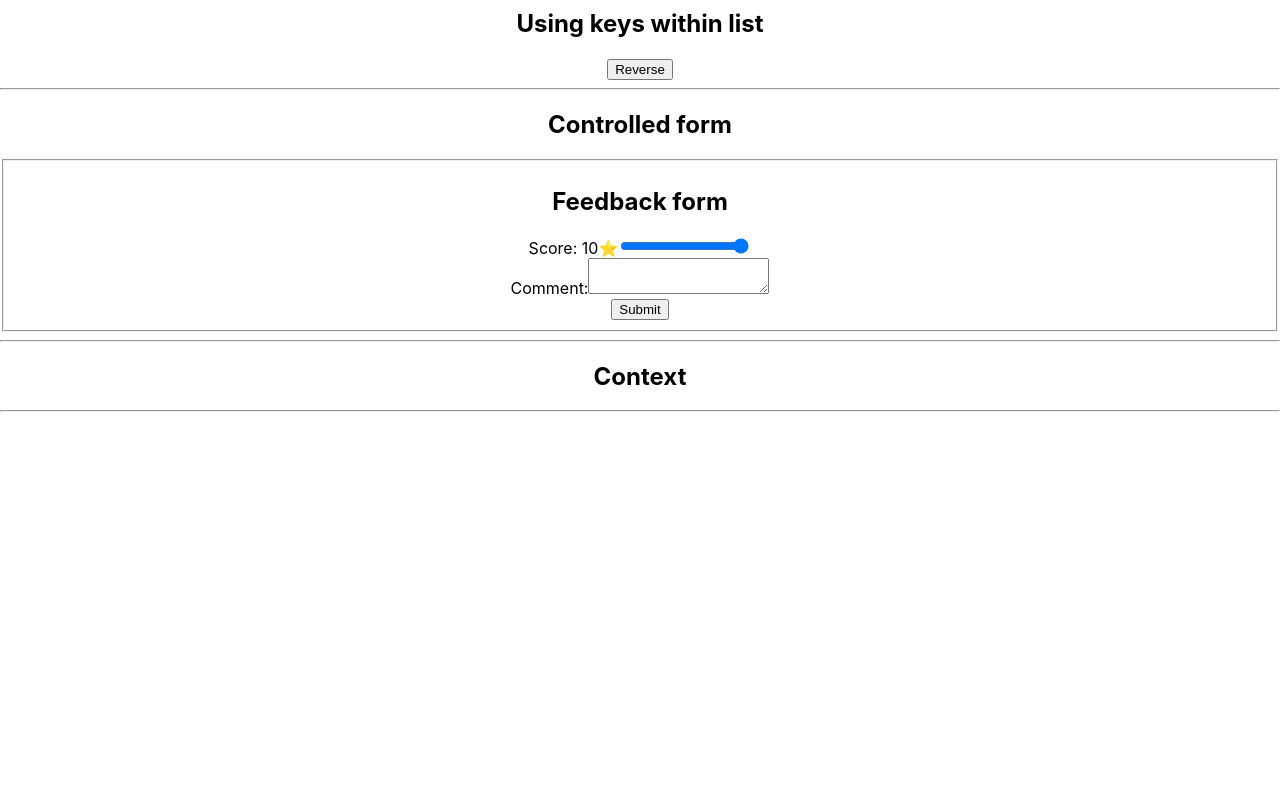
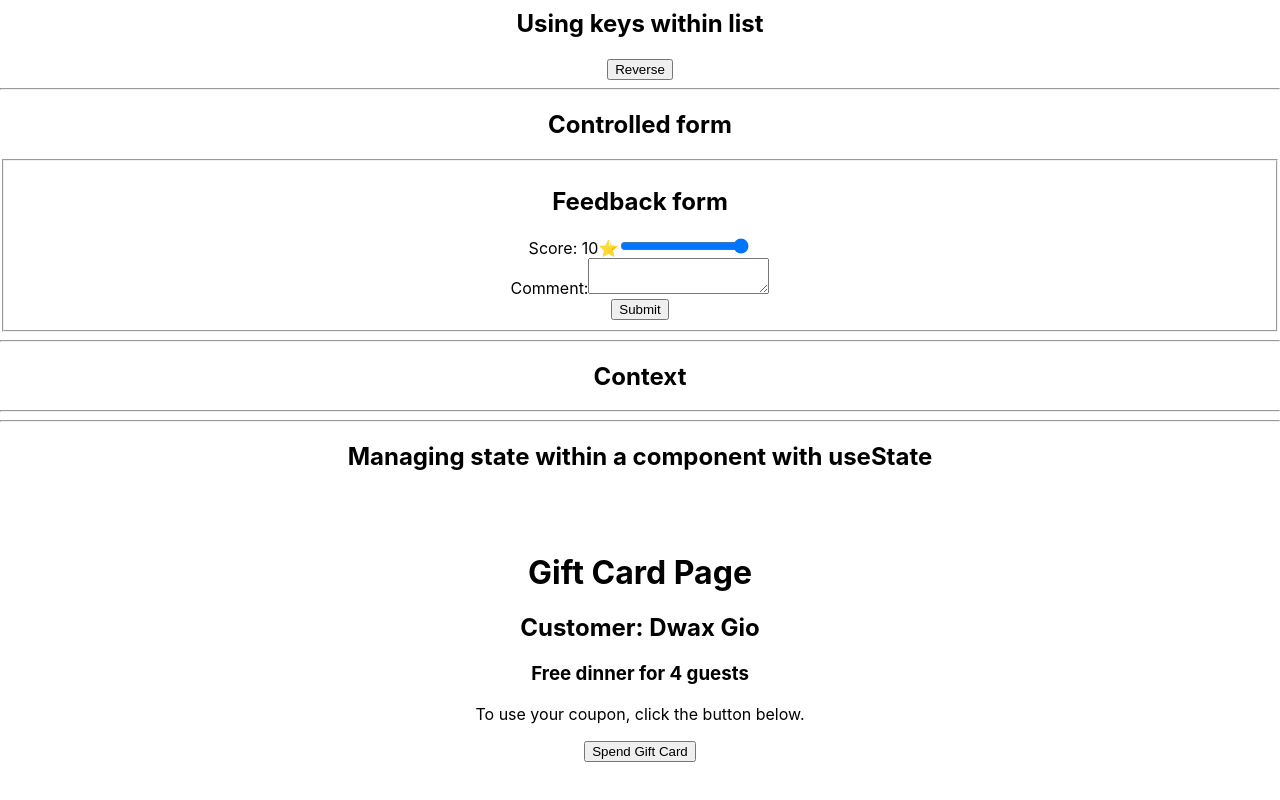
Before and after one commit to dwaxgio/meta-react-core, a React (Create React App) app: page /modulee in a window 1280 px wide. Shown: the part 662-1462 px from the top of the page. Before the commit the page ends 1082 px from the top, so only its background shows below. Built offline with nearby package versions, Linux system fonts and the light colour scheme.

Commit message:
Managing state within a component with useState

```diff
--- /dev/null
+++ b/src/components/UseStateHookManagingStateWithinComponent.js
@@ -0,0 +1,38 @@
+import { useState } from "react";
+
+const UseStateHookManagingStateWithinComponent = () => {
+  const [giftCard, setGiftCard] = useState({
+    firstName: "Dwax",
+    lastName: "Gio",
+    text: "Free dinner for 4 guests",
+    valid: true,
+    instructions: "To use your coupon, click the button below.",
+  });
+
+  function spendGiftCard() {
+    setGiftCard((prevState) => {
+      return {
+        ...prevState,
+        text: "Your coupon has been used",
+        valid: false,
+        instructions: "Please visit our restaurant to renew your gift card",
+      };
+    });
+  }
+
+  return (
+    <div style={{ padding: "40px" }}>
+      <h1>Gift Card Page</h1>
+      <h2>
+        Customer: {giftCard.firstName} {giftCard.lastName}
+      </h2>
+      <h3>{giftCard.text}</h3>
+      <p>{giftCard.instructions}</p>
+      {giftCard.valid && (
+        <button onClick={spendGiftCard}>Spend Gift Card</button>
+      )}
+    </div>
+  );
+};
+
+export default UseStateHookManagingStateWithinComponent;
--- a/src/pages/ModuleE.js
+++ b/src/pages/ModuleE.js
@@ -7,6 +7,8 @@
 // import { ThemeProvider } from "../components/ContextTheme";
 // import ContextSwitch from "../components/ContextSwitch";
 import { useTheme } from "../components/ContextTheme";
+
+import UseStateHookManagingStateWithinComponent from "../components/UseStateHookManagingStateWithinComponent";
 
 const ModuleE = () => {
   return (
@@ -31,9 +33,12 @@
       <h2>Context</h2>
       {/* <ContextTheme/> */}
       {/* <ThemeProvider /> */}
-      <useTheme/>
+      <useTheme />
       {/* <ContextSwitch /> */}
       <hr />
+      <hr />
+      <h2>Managing state within a component with useState</h2>
+      <UseStateHookManagingStateWithinComponent />
     </>
   );
 };
```
